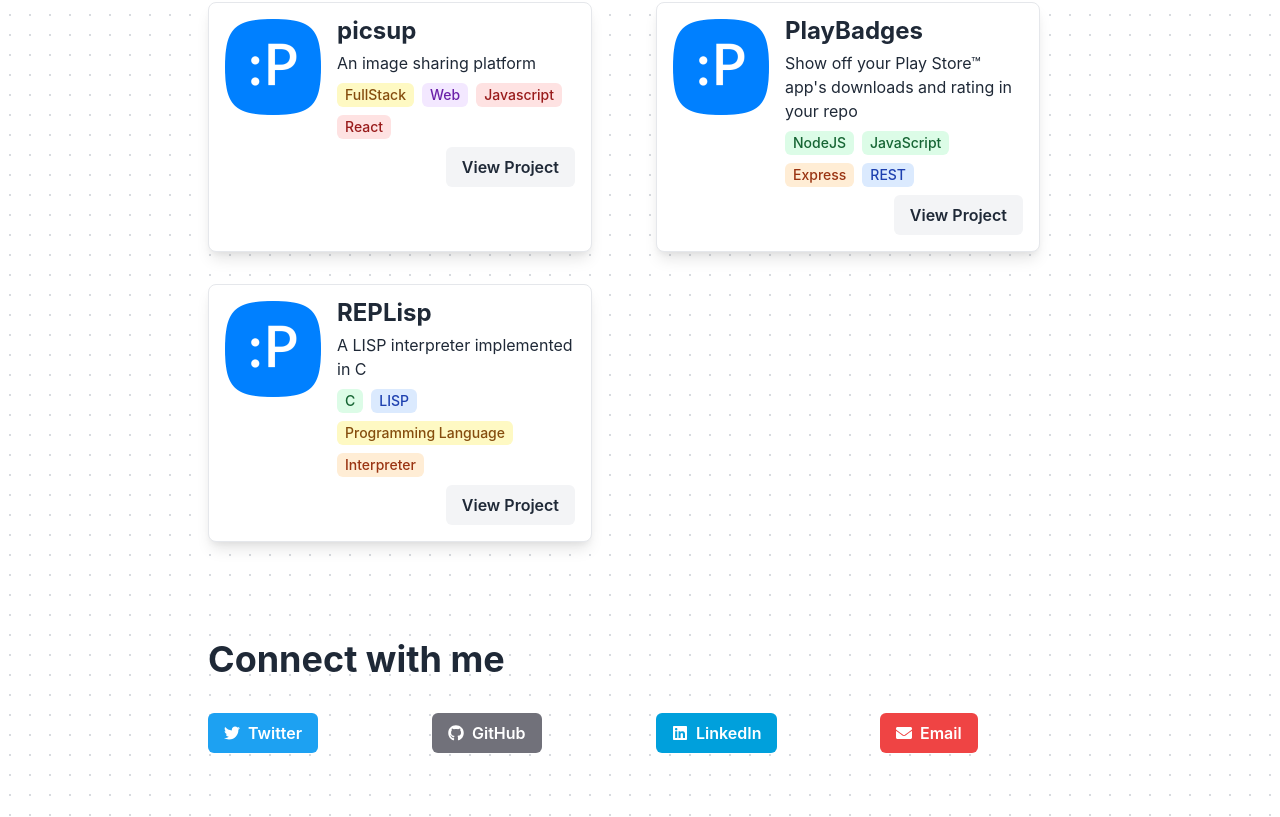
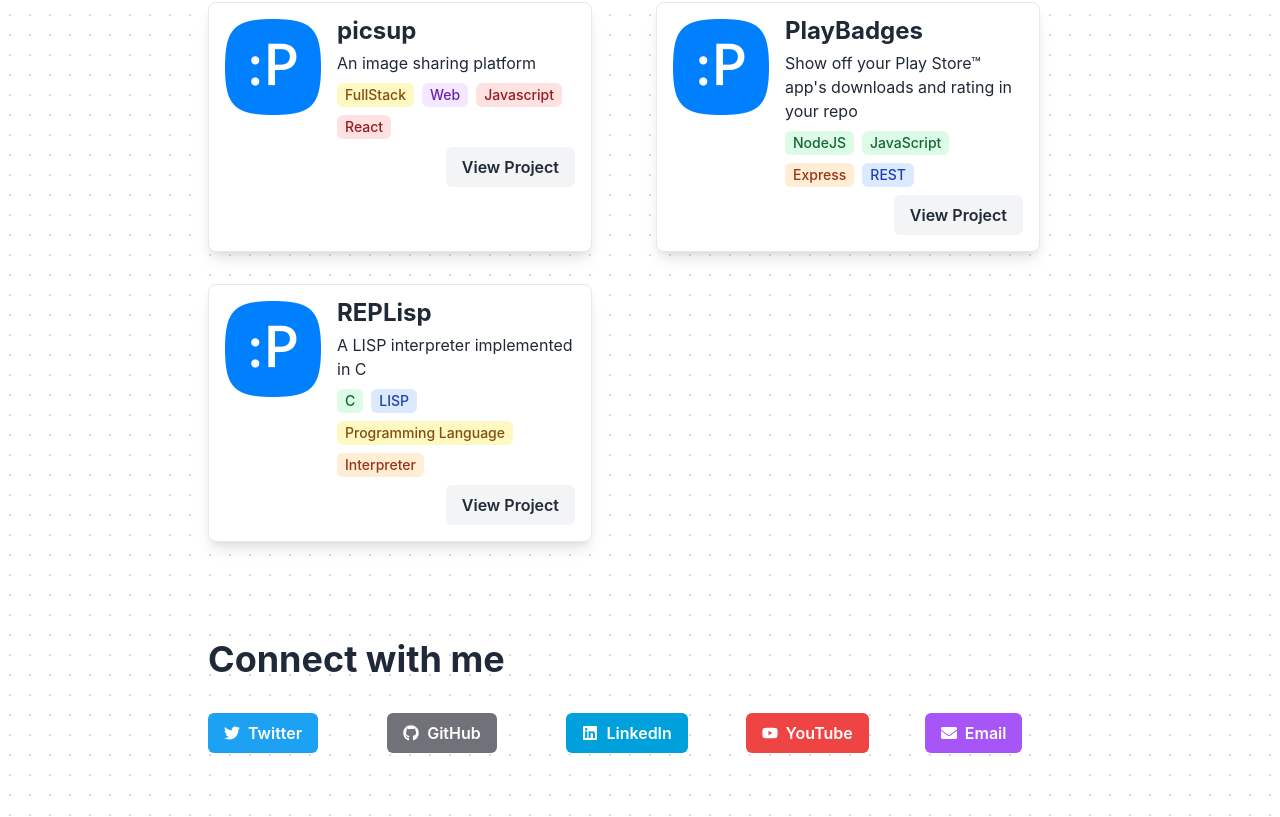
Before and after one commit to pavi2410/website, a Next.js app: page / in a window 1280 px wide. Shown: the part 1155-1972 px from the top of the page. Built offline with nearby package versions, Linux system fonts and the light colour scheme.

Commit message:
Add Youtube button

```diff
--- a/pages/index.js
+++ b/pages/index.js
@@ -1,11 +1,11 @@
 import { useEffect, useState } from 'react'
 import Head from 'next/head'
 import Image from 'next/image'
-import { chakra, Box, Container, Button, SimpleGrid, Stack, HStack, VStack, Heading, Text, Link, Wrap, Tag, Icon } from "@chakra-ui/react"
-import { FaGithub, FaLinkedin, FaTwitter, FaEnvelope } from 'react-icons/fa'
-import Bg from '../components/Bg'
-import MyButton from '../components/MyButton'
-import { pickColorSchemeByStringHash } from '../util/util'
+import { chakra, Container, Button, SimpleGrid, Stack, VStack, Heading, Text, Link, Wrap, Tag, Icon } from "@chakra-ui/react"
+import { FaGithub, FaLinkedin, FaTwitter, FaEnvelope, FaYoutube } from 'react-icons/fa'
+import Bg from '/components/Bg'
+import MyButton from '/components/MyButton'
+import { pickColorSchemeByStringHash } from '/util/util'
 import projectsData from '/data/projects.json'
 
 function MyHead() {
@@ -73,11 +73,12 @@ export default function Home() {
 
       <Container maxW="4xl" py={16}>
         <Heading py={8}>Connect with me</Heading>
-        <SimpleGrid columns={{ sm: 2, md: 4 }} spacing={8}>
+        <SimpleGrid columns={{ sm: 2, md: 5 }} spacing={8}>
           <SocialButton icon={FaTwitter} title="Twitter" url="https://twitter.com/PavitraGolchha" color="twitter" />
           <SocialButton icon={FaGithub} title="GitHub" url="https://github.com/pavi2410" color="zinc" />
           <SocialButton icon={FaLinkedin} title="LinkedIn" url="https://linkedin.com/in/pavi2410" color="linkedin" />
-          <SocialButton icon={FaEnvelope} title="Email" url="mailto:hello@pavi2410.me" color="red" />
+          <SocialButton icon={FaYoutube} title="YouTube" url="https://youtube.com/c/PavitraGolchha" color="red" />
+          <SocialButton icon={FaEnvelope} title="Email" url="mailto:hello@pavi2410.me" color="purple" />
         </SimpleGrid>
       </Container>
     </div>
```
